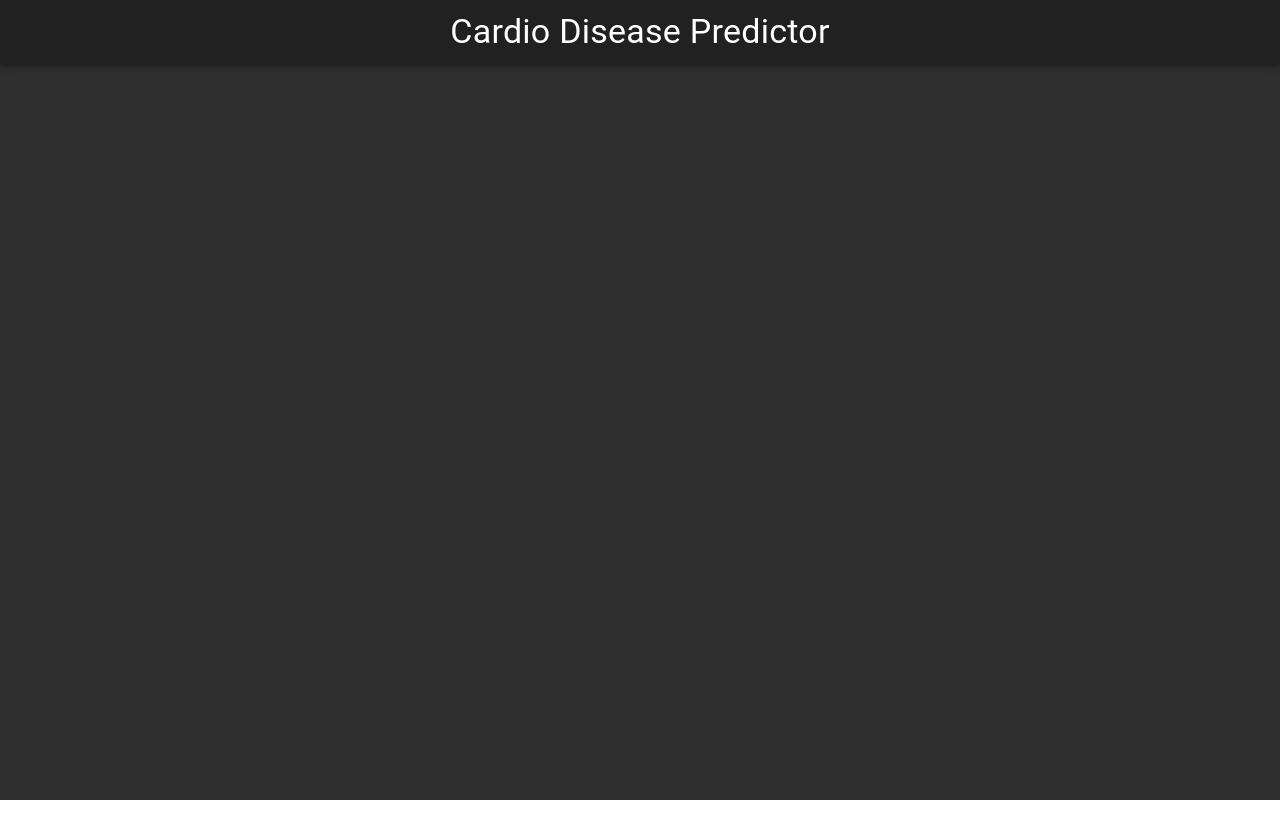
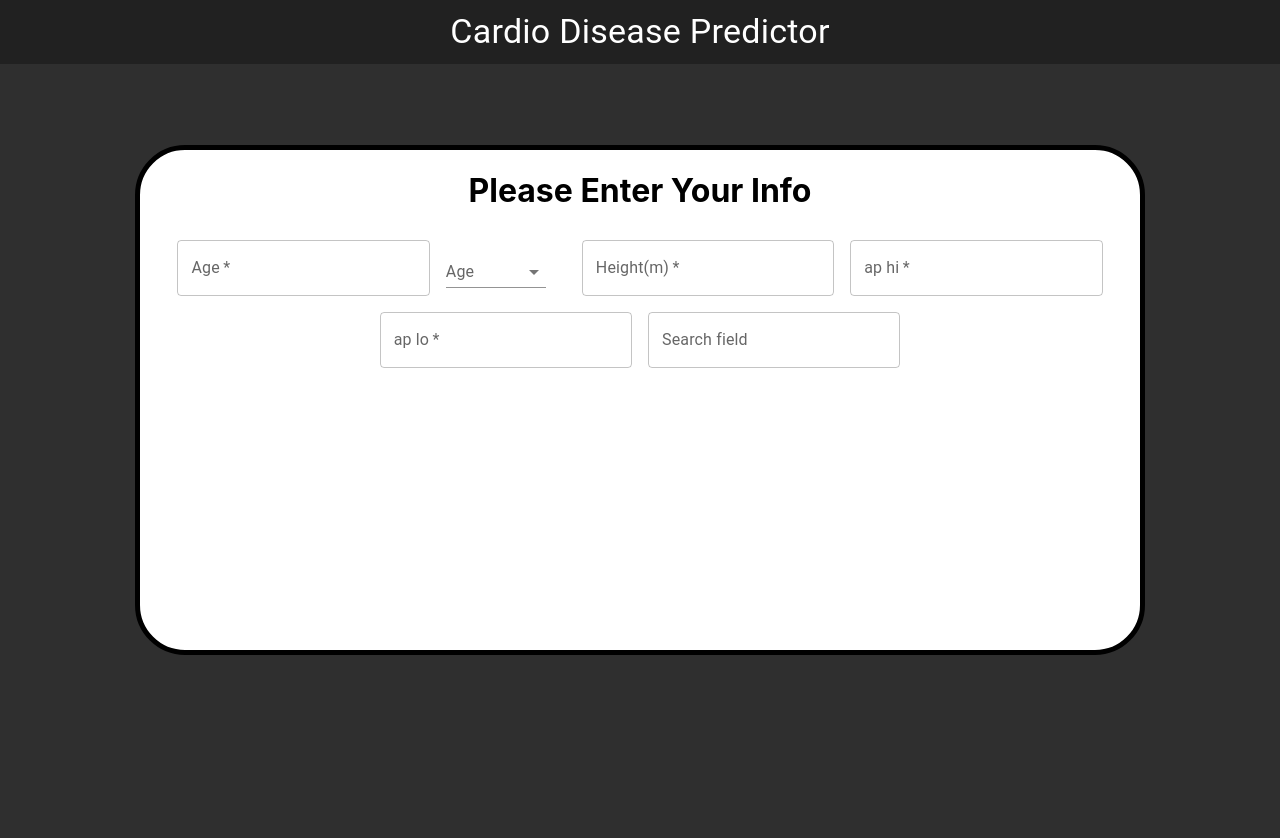
Before and after one commit to daynerco/Project4, a React (Create React App) app in the folder cardiodisease/: page / in a window 1280 px wide. Shown: the top 838 px of the page. Before the commit the page ends 800 px from the top, so only its background shows below. Built offline with nearby package versions, Linux system fonts and the light colour scheme.

Commit message:
added form

```diff
--- a/cardiodisease/src/App.css
+++ b/cardiodisease/src/App.css
@@ -1,5 +1,5 @@
 .App {
   text-align: center;
   background-color: #2f2f2f;
-  height: 100dvh;
+  height: 100vh;
 }
--- a/cardiodisease/src/App.js
+++ b/cardiodisease/src/App.js
@@ -1,11 +1,11 @@
 import logo from './logo.svg';
 import './App.css';
-import NavBar from './components/NavBar';
+import InfoInputs from './components/InfoInputs';
 
 function App() {
   return (
     <div className="App">
-      <NavBar></NavBar>
+      <InfoInputs></InfoInputs>
     </div>
   );
 }
--- /dev/null
+++ b/cardiodisease/src/components/InfoInputs.css
@@ -0,0 +1,11 @@
+div.InputContainer{
+    width: 1000px;
+    height: 500px;
+    background-color: white;
+    border-radius: 50px;
+    position: absolute;
+    border: 5px solid black;
+    top: 50%;
+    left: 50%;
+    transform: translate(-50%, -50%);
+}
--- a/cardiodisease/src/components/InfoInputs.js
+++ b/cardiodisease/src/components/InfoInputs.js
@@ -0,0 +1,77 @@
+import "./InfoInputs.css";
+import * as React from 'react';
+import Box from '@mui/material/Box';
+import TextField from '@mui/material/TextField';
+import InputLabel from '@mui/material/InputLabel';
+import MenuItem from '@mui/material/MenuItem';
+import FormControl from '@mui/material/FormControl';
+import Select from '@mui/material/Select';
+
+const InfoInputs = () =>{
+
+    const [sex, setSex] = React.useState('');
+
+    const handleChange = (event) => {
+      setSex(event.target.value);
+    };
+
+    // Inputs Needed: age gender height weight ap_hi ap_lo
+    return (
+        <div className="InputContainer">
+            <h1>Please Enter Your Info</h1>
+            <Box
+                component="form"
+                sx={{
+                    '& .MuiTextField-root': { m: 1, width: '25ch' },
+                }}
+                noValidate
+                autoComplete="off"
+                >
+                <div>
+                    <TextField
+                    required
+                    id="outlined-number"
+                    type="number"
+                    label="Age"
+                    />
+                     <FormControl variant="standard" sx={{ m: 1, minWidth: 120 }}>
+                        <InputLabel id="demo-simple-select-standard-label">Age</InputLabel>
+                        <Select
+                            required
+                            labelId="demo-simple-select-label"
+                            id="demo-simple-select"
+                            value={sex}
+                            label="Sex"
+                            onChange={handleChange}
+                            style={{width: "100px"}}
+                        >
+                            <MenuItem value={10}>M</MenuItem>
+                            <MenuItem value={20}>F</MenuItem>
+                        </Select>
+                    </FormControl>
+                    <TextField
+                        required
+                        id="outlined-number"
+                        label="Height(m)"
+                        type="number"
+                    />
+                    <TextField
+                        required
+                        id="outlined-number"
+                        label="ap hi"
+                        type="number"
+                    />
+                    <TextField
+                        required
+                        id="outlined-number"
+                        label="ap lo"
+                        type="number"
+                    />
+                    <TextField id="outlined-search" label="Search field" type="search" />
+                </div>
+            </Box>
+        </div>
+    )
+};
+
+export default InfoInputs;
--- a/cardiodisease/src/components/NavBar.js
+++ b/cardiodisease/src/components/NavBar.js
@@ -8,10 +8,10 @@ import MenuIcon from '@mui/icons-material/Menu';
 
 const NavBar = () => {
   return (
-    <Box sx={{ flexGrow: 1 }}>
+    <Box sx={{ flexGrow: 1}}>
       <AppBar position="static" color="primary" style={{backgroundColor: "#212121"}}>
         <Toolbar>
-          <Typography variant="h4" color="inherit" component="div" style={{width: "100%" }}>
+          <Typography variant="h4" color="inherit" component="div" style={{width: "100%", textAlign: "center"}}>
             Cardio Disease Predictor
           </Typography>
         </Toolbar>
--- a/cardiodisease/src/index.js
+++ b/cardiodisease/src/index.js
@@ -3,10 +3,13 @@ import ReactDOM from 'react-dom/client';
 import './index.css';
 import App from './App';
 import reportWebVitals from './reportWebVitals';
+import NavBar from './components/NavBar';
+
 
 const root = ReactDOM.createRoot(document.getElementById('root'));
 root.render(
   <React.StrictMode>
+    <NavBar></NavBar>
     <App />
   </React.StrictMode>
 );
```
